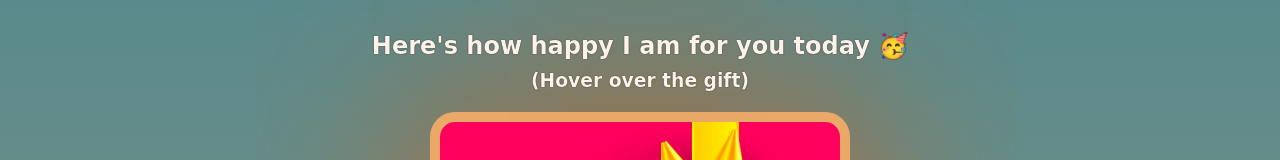
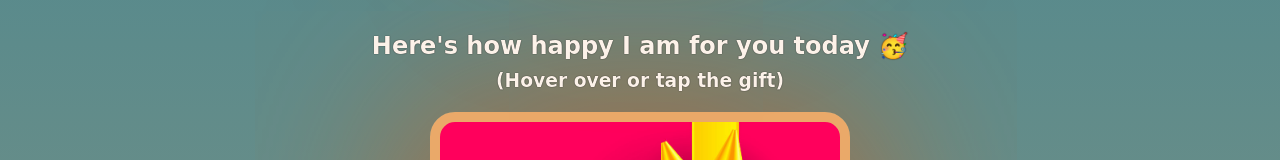
Before and after one commit to bobby-bates/scrimba-bday-GIFt-site, a website built with Vite: page index.html in a window 1280 px wide. Shown: the part 498-658 px from the top of the page. Built offline with nearby package versions, Linux system fonts and the light colour scheme; a web font is replaced by a local one.

Commit message:
Update gift hint to include touchscreen directions

```diff
--- a/index.html
+++ b/index.html
@@ -15,7 +15,7 @@
 
         <div class="gift-section">
             <h2 class="gift-title">Here's how happy I am for you today 🥳</h2>
-            <h3 class="gift-hint">(Hover over the gift)</h3>
+            <h3 class="gift-hint">(Hover over or tap the gift)</h3>
             <div class="gift-img" id="gift-img-happy"></div>
         </div>
 
```
